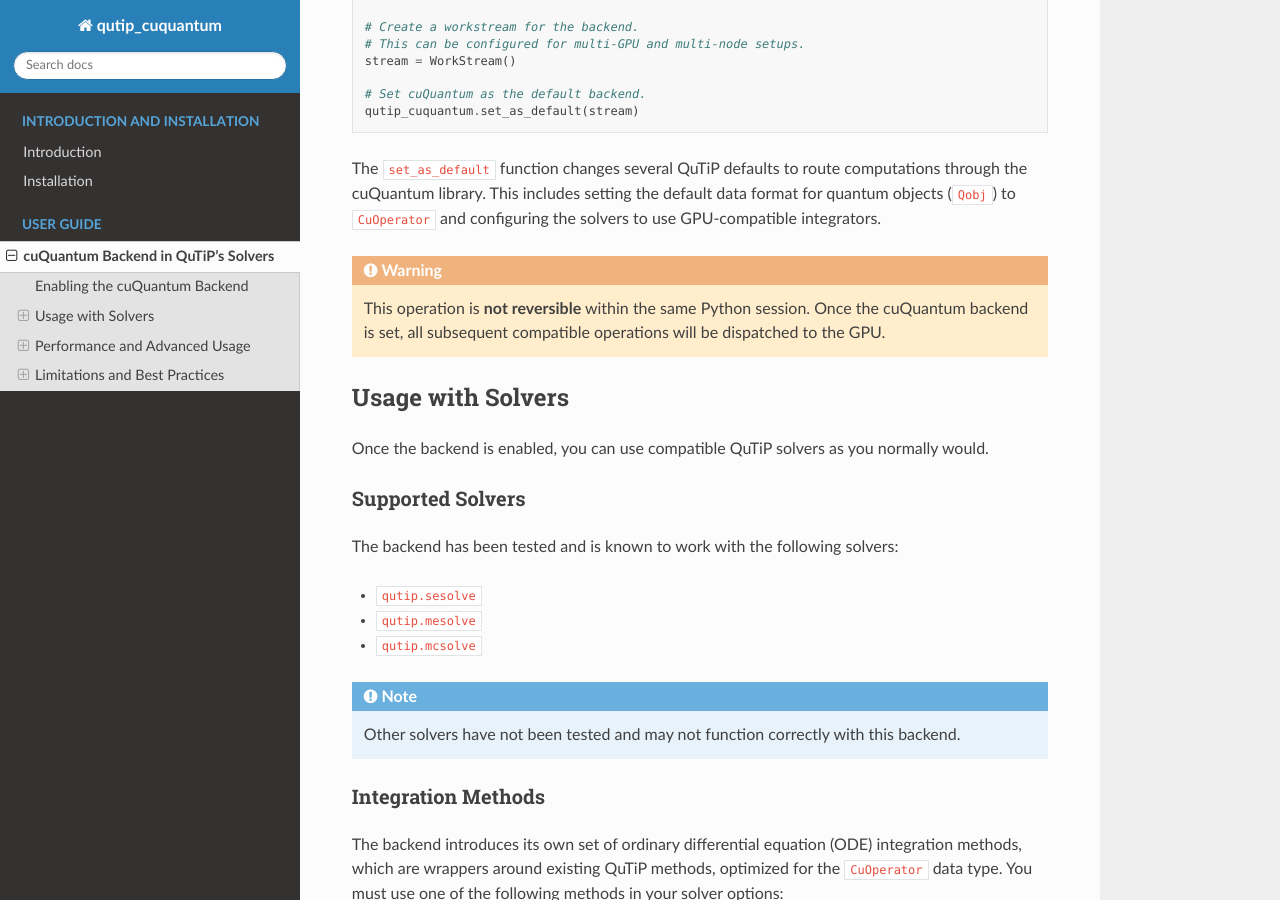
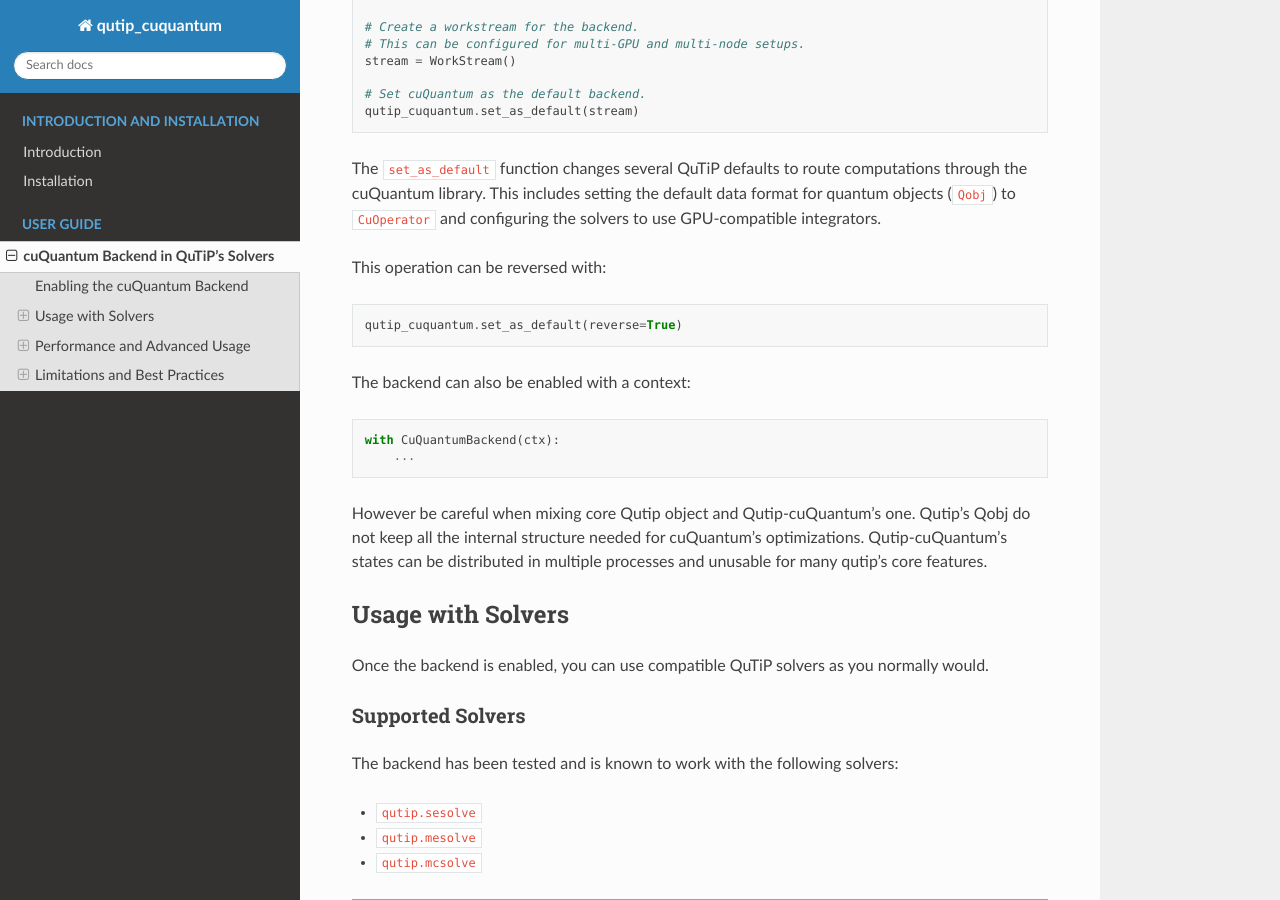
Before and after one commit to qutip/qutip-cuquantum, a Sphinx documentation site: the page built from doc/source/solver.rst, in a window 1280 px wide and 900 px high, scrolled down 495 px. Built offline with Sphinx 7.4.7 and the Read the Docs theme 3.1.0, drawn with Linux system fonts in a browser that asks for light colours; the version number could not be read and is left out.

Commit message:
Add documentation

```diff
--- a/doc/source/solver.rst
+++ b/doc/source/solver.rst
@@ -32,9 +32,23 @@
 The ``set_as_default`` function changes several QuTiP defaults to route computations through the cuQuantum library.
 This includes setting the default data format for quantum objects (``Qobj``) to ``CuOperator`` and configuring the solvers to use GPU-compatible integrators.
 
-.. warning::
-    This operation is **not reversible** within the same Python session.
-    Once the cuQuantum backend is set, all subsequent compatible operations will be dispatched to the GPU.
+This operation can be reversed with:
+
+.. code-block:: python
+
+    qutip_cuquantum.set_as_default(reverse=True)
+
+
+The backend can also be enabled with a context:
+
+.. code-block:: python
+
+    with CuQuantumBackend(ctx):
+        ...
+
+However be careful when mixing core Qutip object and Qutip-cuQuantum's one.
+Qutip's Qobj do not keep all the internal structure needed for cuQuantum's optimizations.
+Qutip-cuQuantum's states can be distributed in multiple processes and unusable for many qutip's core features.
 
 ==================================
 Usage with Solvers
```
Also changed, not shown: README.md (+8 -1 lines).
